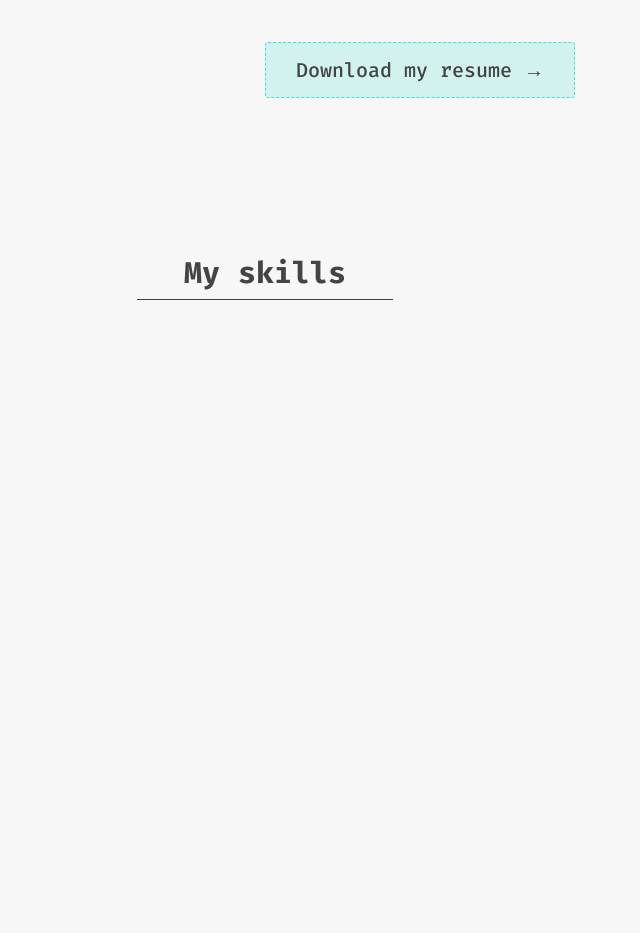
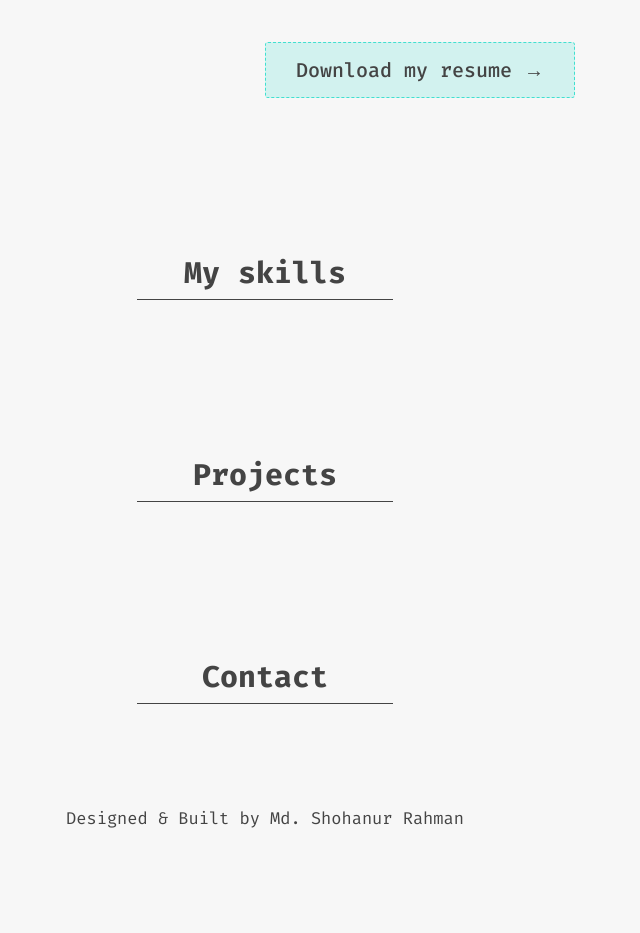
Before and after one commit to shohan-pherones/shohan-portfolio-vanilla-js, a plain HTML site: page index.html in a window 1280 px wide. Shown: the part 1583-2516 px from the top of the page, without its empty margins (375-1015 px from the left). Before the commit the page ends 1883 px from the top, so only its background shows below. Drawn offline with Linux system fonts and the light colour scheme; a script that the page names is missing.

Commit message:
footer done

```diff
--- a/index.html
+++ b/index.html
@@ -108,6 +108,20 @@
         <h2 class="section-title">My skills</h2>
         <div class="content"></div>
       </section>
+
+      <!-- Projects -->
+      <section id="projects">
+        <h2 class="section-title">Projects</h2>
+      </section>
+
+      <!-- Contact -->
+      <section id="contact">
+        <h2 class="section-title">Contact</h2>
+      </section>
+
+      <footer>
+        <p>Designed & Built by <span>Md. Shohanur Rahman</span></p>
+      </footer>
     </main>
   </body>
 </html>
--- a/style.css
+++ b/style.css
@@ -316,6 +316,68 @@ body {
   color: var(--color-secondary);
 }
 
+/* Footer */
+footer {
+  text-align: center;
+}
+
+footer p {
+  display: inline-block;
+  margin: 10rem;
+  cursor: pointer;
+  position: relative;
+}
+
+footer p::before {
+  content: "";
+  width: 0%;
+  height: 1px;
+  position: absolute;
+  left: 0;
+  bottom: -5px;
+  background-color: var(--color-secondary);
+  transform: translateX(-100%);
+  visibility: hidden;
+  opacity: 0;
+  transition: all 0.5s;
+}
+
+footer p::after {
+  content: "";
+  width: 0%;
+  height: 1px;
+  position: absolute;
+  right: 0;
+  bottom: -5px;
+  background-color: var(--color-secondary);
+  transform: translateX(100%);
+  visibility: hidden;
+  opacity: 0;
+  transition: all 0.5s;
+}
+
+footer p:hover::before {
+  width: 50%;
+  transform: translateX(0);
+  visibility: visible;
+  opacity: 1;
+}
+
+footer p:hover::after {
+  width: 50%;
+  transform: translateX(0);
+  visibility: visible;
+  opacity: 1;
+}
+
+footer p span {
+  transition: all 0.3s;
+}
+
+footer p:hover span {
+  color: var(--color-secondary);
+}
+
 /* Media queries */
 @media screen and (max-width: 1440px) {
   .hero-right {
```
